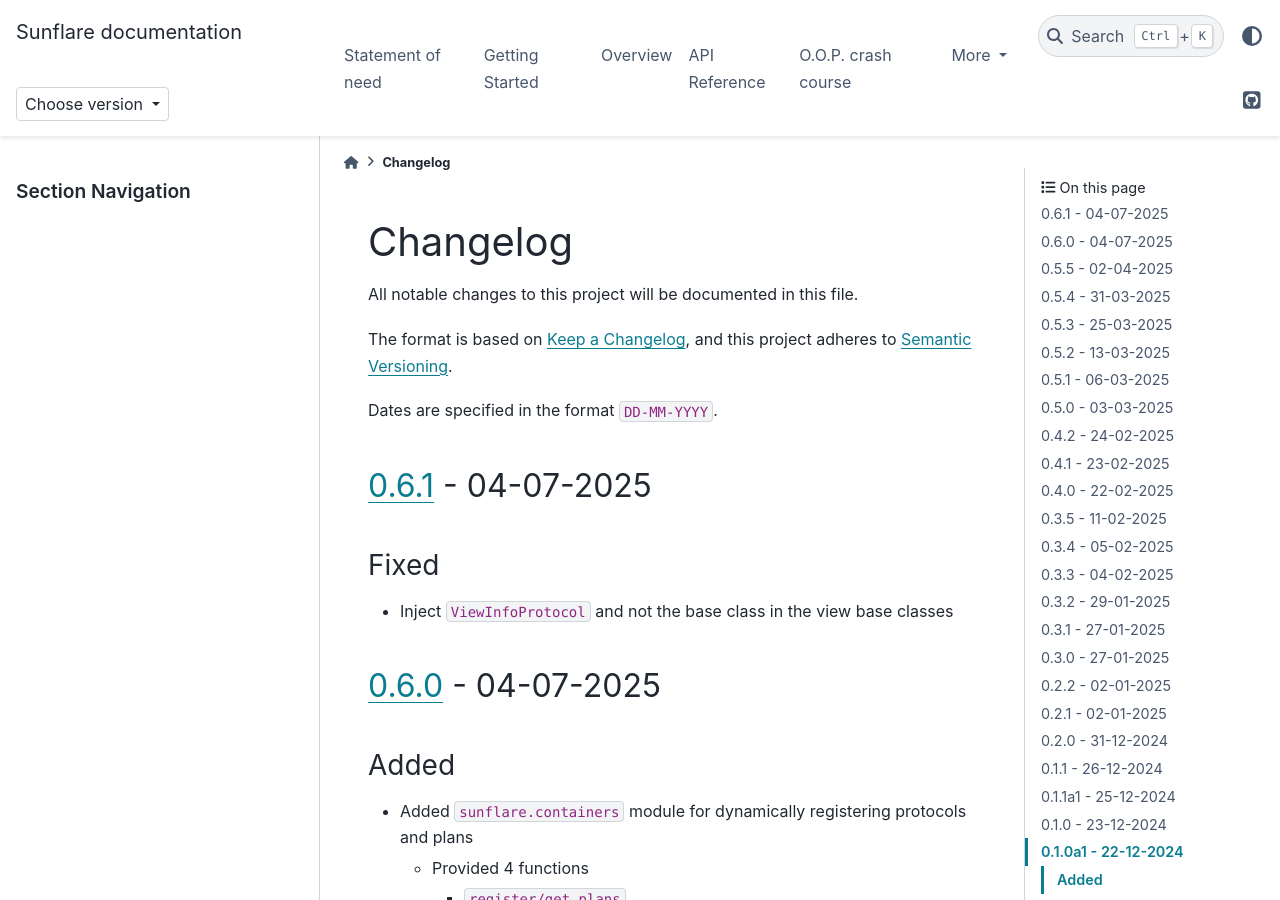
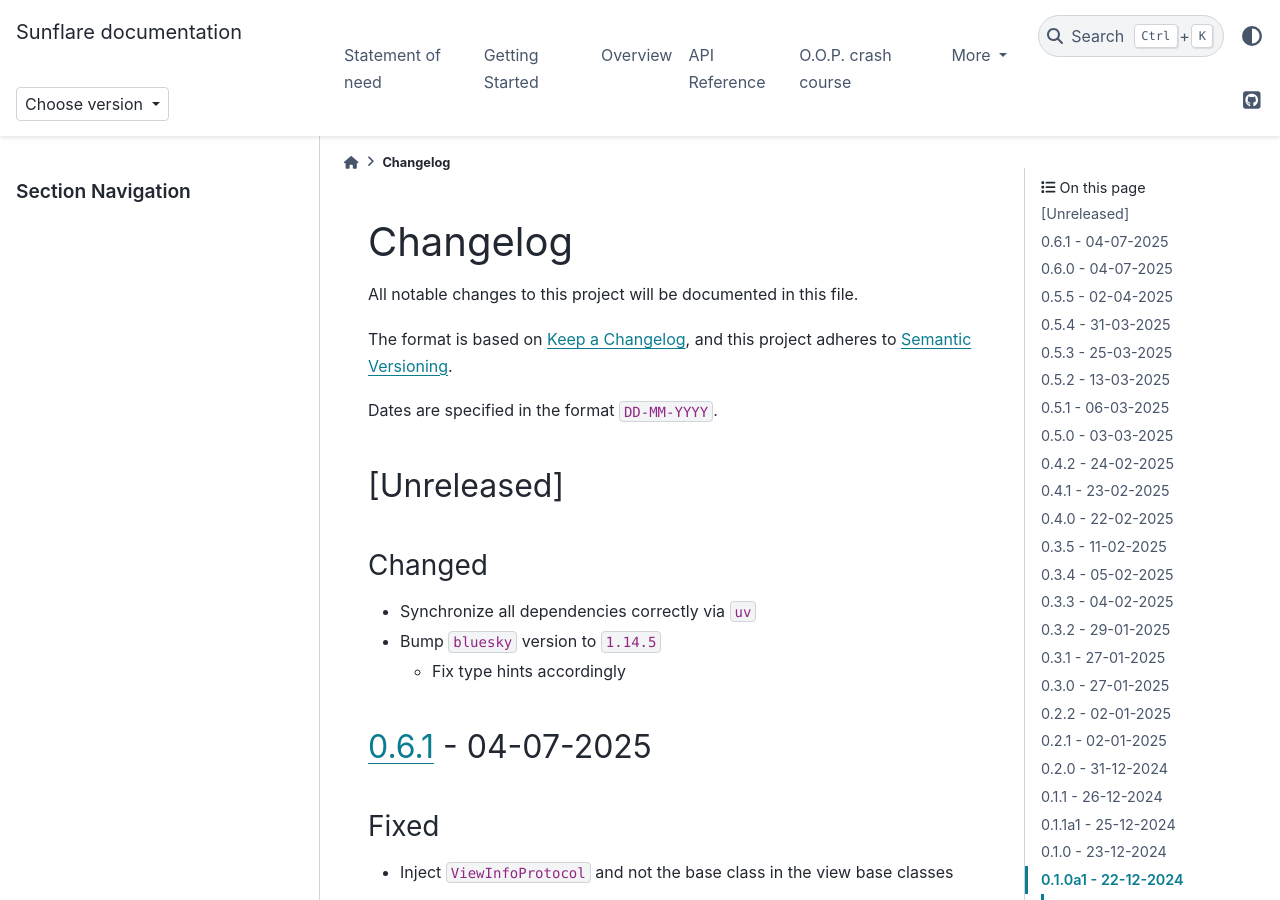
Before and after one commit to redsun-acquisition/sunflare, a Sphinx documentation site: the page built from docs/changelog.md, in a window 1280 px wide and 900 px high. Built offline with Sphinx 7.4.7 and the PyData theme 0.15.4, drawn with Linux system fonts in a browser that asks for light colours.

Commit message:
docs: update changelog

```diff
--- a/docs/changelog.md
+++ b/docs/changelog.md
@@ -6,6 +6,14 @@
 and this project adheres to [Semantic Versioning](https://semver.org/spec/v2.0.0.html).
 
 Dates are specified in the format `DD-MM-YYYY`.
+
+## [Unreleased]
+
+### Changed
+
+- Synchronize all dependencies correctly via `uv`
+- Bump `bluesky` version to `1.14.5`
+  - Fix type hints accordingly
 
 ## [0.6.1] - 04-07-2025
 
```
